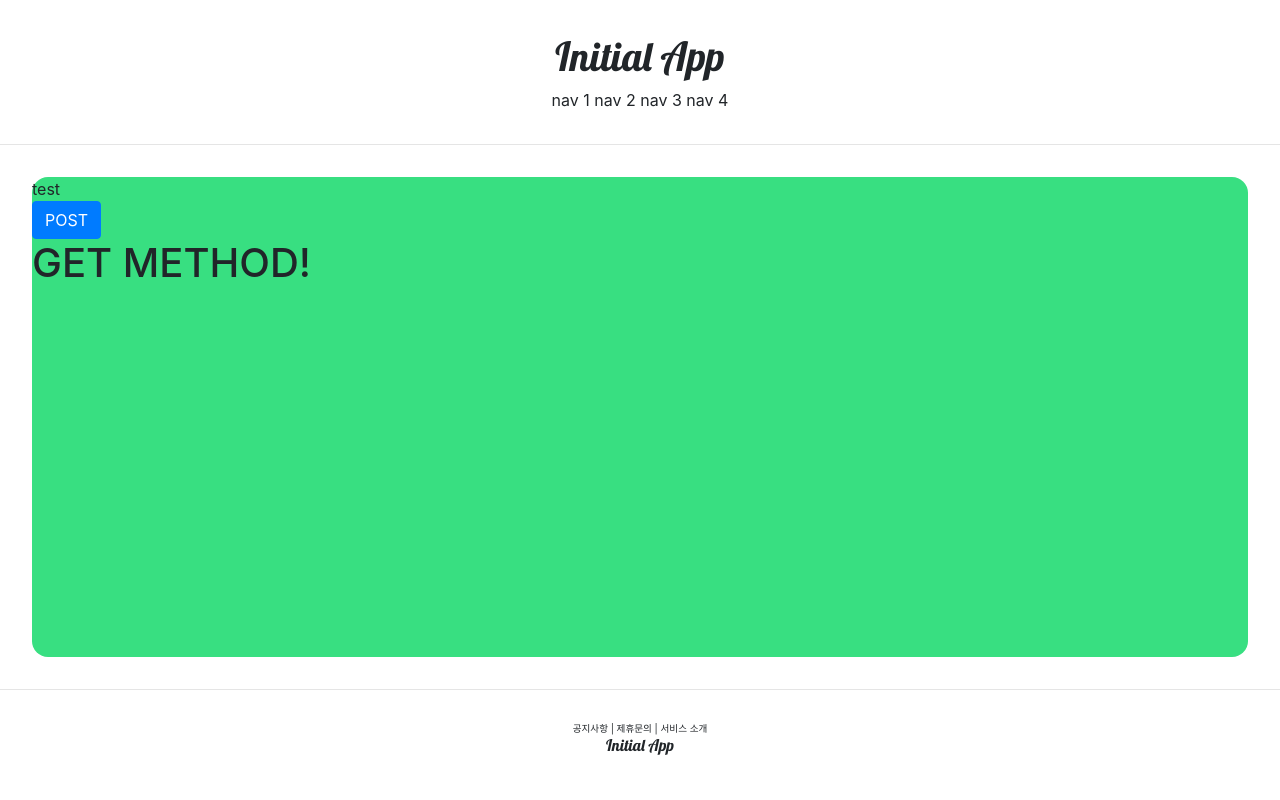
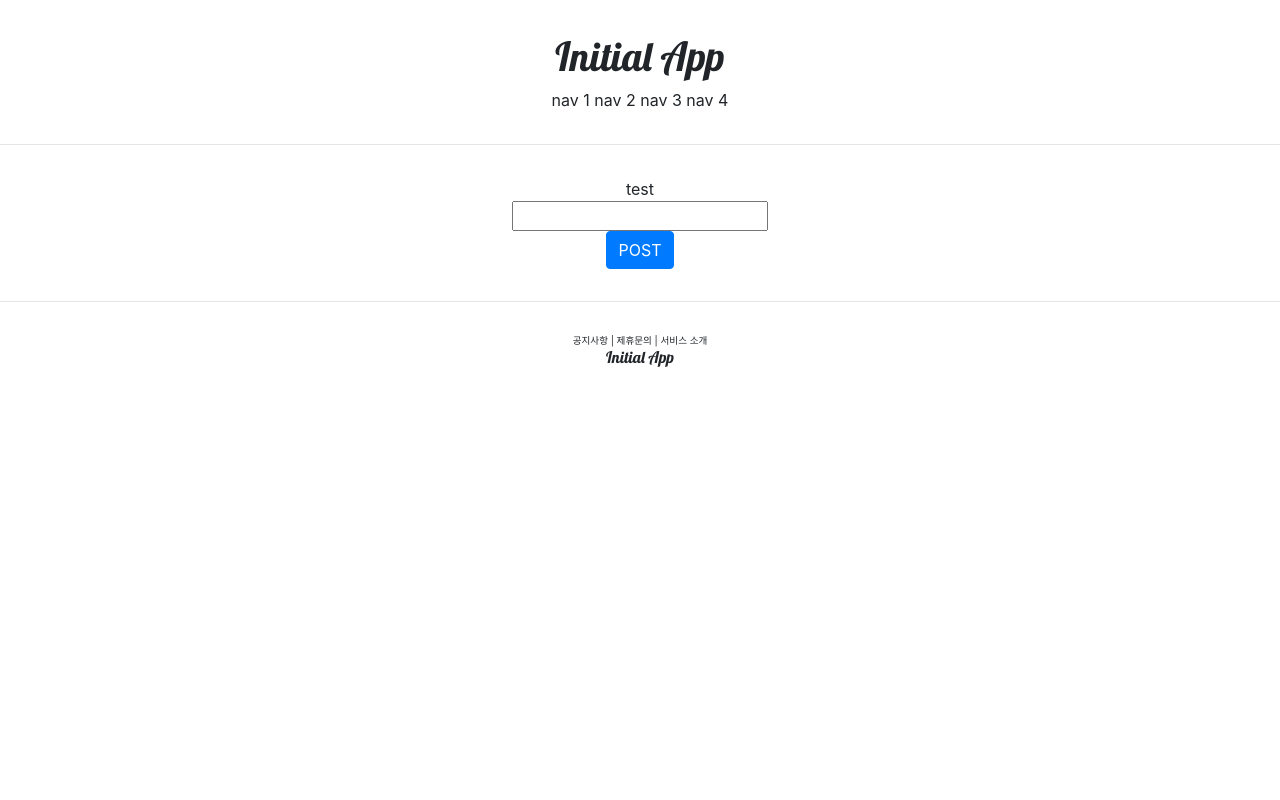
Before and after one commit to gojaebeom/DjangoFirstApp, a Django app: page /account/hello/ in a window 1280 px wide. Run offline with Django 3.2, Linux system fonts and the light colour scheme.

Commit message:
post data mysql save exam

```diff
--- a/accountapp/templates/hello.html
+++ b/accountapp/templates/hello.html
@@ -1,13 +1,20 @@
 {% extends 'base.html' %}
 {% block content %}
 
-    <div style="height:30rem;background:#38df81;border-radius:1rem;margin:2rem;">
+    <div style="margin:2rem;text-align: center;">
         <div>test</div>
         <form action="/account/hello/" method="post">
             {% csrf_token %}
-            <input type="submit" class="btn btn-primary" value="POST">
+            <div>
+                <input type="text" name="data1">
+            </div>
+            <div>
+                <input type="submit" class="btn btn-primary" value="POST">
+            </div>
         </form>
 
-        <h1>{{ text }}</h1>
+        {% if new_hello_world %}
+            <h1>{{ new_hello_world.text }}</h1>
+        {% endif %}
     </div>
 {% endblock %}
--- a/accountapp/views.py
+++ b/accountapp/views.py
@@ -3,8 +3,17 @@ from django.shortcuts import render
 
 
 # Create your views here.
+from accountapp.models import HelloWorld
+
+
 def hello_world(request):
     if request.method == "POST":
-        return render(request, 'hello.html', context={'text': 'POST METHOD!'})
+        temp = request.POST.get('data1')
+
+        new_hello_world = HelloWorld()
+        new_hello_world.text = temp
+        new_hello_world.save()
+
+        return render(request, 'hello.html', context={'new_hello_world': new_hello_world})
     else :
         return render(request, 'hello.html', context={'text': 'GET METHOD!'})
```
